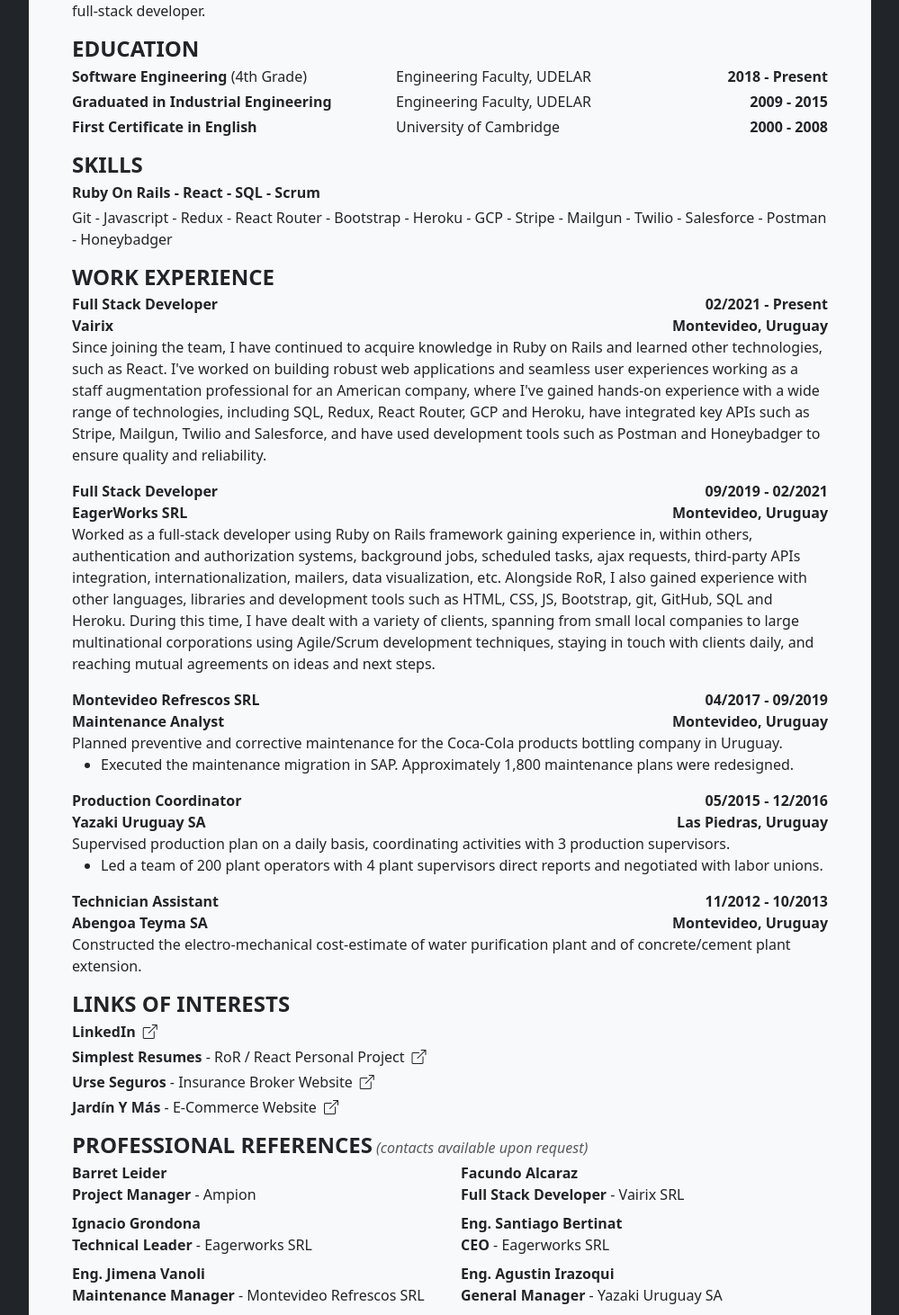
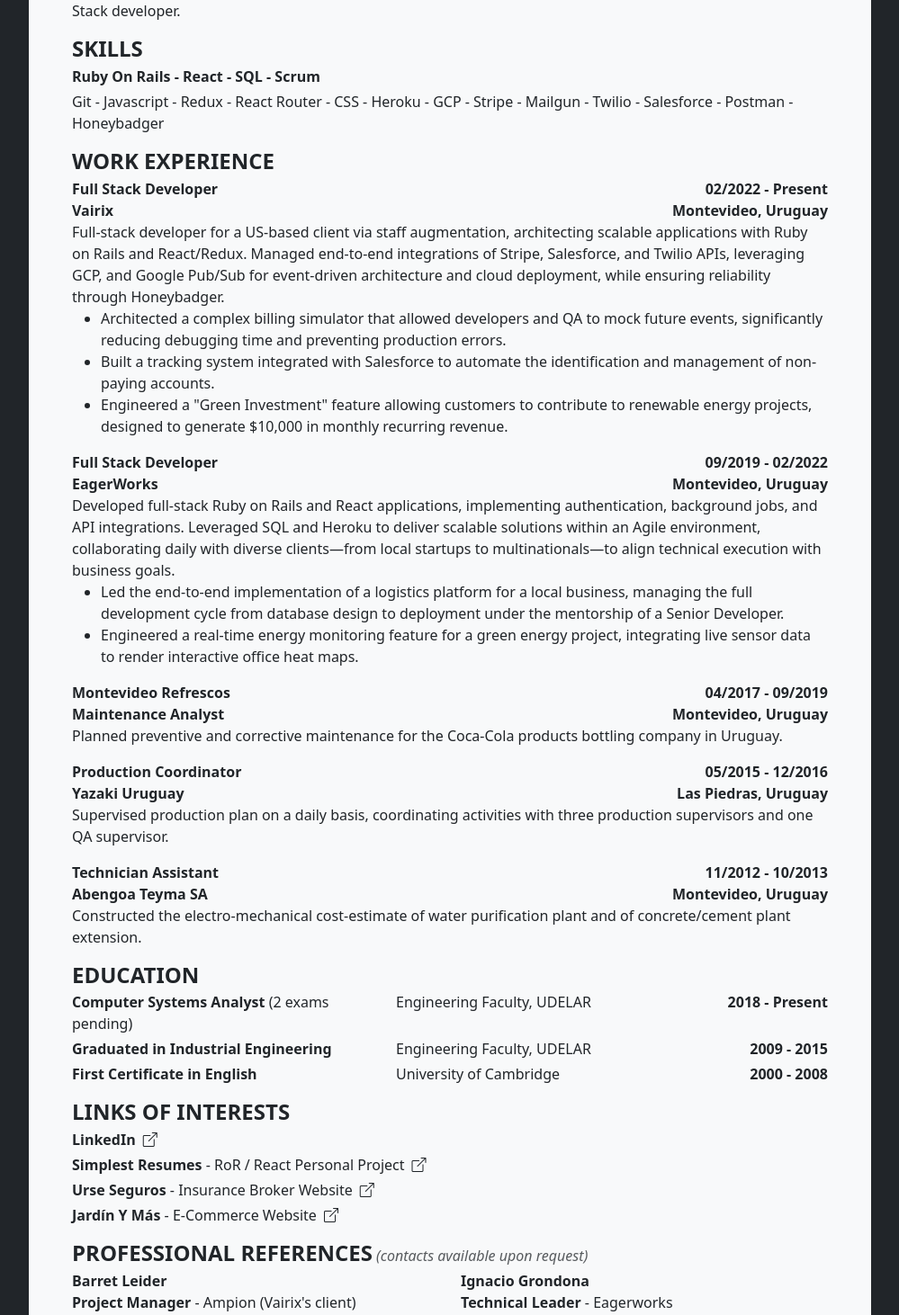
Before and after one commit to MartinSugasti/my-website, a React (Vite) app: page / in a window 1280 px wide. Shown: the part 248-1710 px from the top of the page at 90% size, without its empty margins (140-1139 px from the left). Built offline with nearby package versions, Linux system fonts and the light colour scheme.

Commit message:
Update resume (#3)

```diff
--- a/src/App/App.jsx
+++ b/src/App/App.jsx
@@ -14,6 +14,7 @@
     </div>
 
     {/* Personal Information */}
+    <div>
       <div className="row text-center mt-3">
         <span className="col-12 col-md-4 card-text">
           <i className="bi bi-envelope-at me-2" />
@@ -32,42 +33,21 @@
       </div>
 
       <p className="mt-3 mb-0">
-      I am an industrial engineer, with experience working in supply chain. However, due to vocational preferences, I decided on a change in my professional profile and started studying Software Engineering and working as a full-stack developer.
+        I am an industrial engineer, with experience working in supply chain. However, due to vocational preferences, I decided on a change in my professional profile and started studying Software Engineering and working as a Full Stack developer.
       </p>
-
-    {/* Education */}
-    <h4 className="fw-semibold mt-3 mb-0">EDUCATION</h4>
-
-    <div className="row mt-1">
-      <p className="col-12 col-md-5 mb-0">
-        <span className="fw-semibold">Software Engineering</span>
-        {' '}
-        (4th Grade)
-      </p>
-      <p className="col-12 col-md-4 mb-0">Engineering Faculty, UDELAR</p>
-      <p className="col-12 col-md-3 mb-0 fw-bold text-md-end">2018 - Present</p>
-    </div>
-
-    <div className="row mt-2 mt-md-1">
-      <p className="col-12 col-md-5 mb-0 fw-semibold">Graduated in Industrial Engineering</p>
-      <p className="col-12 col-md-4 mb-0">Engineering Faculty, UDELAR</p>
-      <p className="col-12 col-md-3 mb-0 fw-bold text-md-end">2009 - 2015</p>
-    </div>
-
-    <div className="row mt-2 mt-md-1">
-      <p className="col-12 col-md-5 mb-0 fw-semibold">First Certificate in English</p>
-      <p className="col-12 col-md-4 mb-0"> University of Cambridge</p>
-      <p className="col-12 col-md-3 mb-0 fw-bold text-md-end">2000 - 2008</p>
     </div>
 
     {/* Skills */}
+    <div>
       <h4 className="fw-semibold mt-3 mb-0">SKILLS</h4>
 
       <p className="fw-semibold mt-1 mb-0">Ruby On Rails - React - SQL - Scrum</p>
 
-    <p className="mt-1 mb-0">Git - Javascript - Redux - React Router - Bootstrap - Heroku - GCP - Stripe - Mailgun - Twilio  - Salesforce - Postman - Honeybadger</p>
+      <p className="mt-1 mb-0">Git - Javascript - Redux - React Router - CSS - Heroku - GCP - Stripe - Mailgun - Twilio  - Salesforce - Postman - Honeybadger</p>
+    </div>
 
     {/* Work Experience */}
+    <div>
       <h4 className="fw-semibold mt-3 mb-0">WORK EXPERIENCE</h4>
 
       <div className="mt-1">
@@ -78,38 +58,47 @@
           </div>
 
           <div className="col-12 col-md-6">
-          <p className="mb-0 fw-bold text-md-end">02/2021 - Present</p>
+            <p className="mb-0 fw-bold text-md-end">02/2022 - Present</p>
             <p className="mb-0 fw-bold text-md-end">Montevideo, Uruguay</p>
           </div>
         </div>
 
         <p className="mb-0">
-        Since joining the team, I have continued to acquire knowledge in Ruby on Rails and learned other technologies, such as React. I've worked on building robust web applications and seamless user experiences working as a staff augmentation professional for an American company, where I've gained hands-on experience with a wide range of technologies, including SQL, Redux, React Router, GCP and Heroku, have integrated key APIs such as Stripe, Mailgun, Twilio and Salesforce, and have used development tools such as Postman and Honeybadger to ensure quality and reliability.
+          Full-stack developer for a US-based client via staff augmentation, architecting scalable applications with Ruby on Rails and React/Redux. Managed end-to-end integrations of Stripe, Salesforce, and Twilio APIs, leveraging GCP, and Google Pub/Sub for event-driven architecture and cloud deployment, while ensuring reliability through Honeybadger.
         </p>
+        <ul>
+          <li>Architected a complex billing simulator that allowed developers and QA to mock future events, significantly reducing debugging time and preventing production errors.</li>
+          <li>Built a tracking system integrated with Salesforce to automate the identification and management of non-paying accounts.</li>
+          <li>Engineered a "Green Investment" feature allowing customers to contribute to renewable energy projects, designed to generate $10,000 in monthly recurring revenue.</li>
+        </ul>
       </div>
 
       <div className="mt-3">
         <div className="row">
           <div className="col-12 col-md-6">
             <p className="mb-0 fw-bold">Full Stack Developer</p>
-          <p className="mb-0 fw-bold">EagerWorks SRL</p>
+            <p className="mb-0 fw-bold">EagerWorks</p>
           </div>
 
           <div className="col-12 col-md-6">
-          <p className="mb-0 fw-bold text-md-end">09/2019 - 02/2021</p>
+            <p className="mb-0 fw-bold text-md-end">09/2019 - 02/2022</p>
             <p className="mb-0 fw-bold text-md-end">Montevideo, Uruguay</p>
           </div>
         </div>
 
         <p className="mb-0">
-        Worked as a full-stack developer using Ruby on Rails framework gaining experience in, within others, authentication and authorization systems, background jobs, scheduled tasks, ajax requests, third-party APIs integration, internationalization, mailers, data visualization, etc. Alongside RoR, I also gained experience with other languages, libraries and development tools such as HTML, CSS, JS, Bootstrap, git, GitHub, SQL and Heroku. During this time, I have dealt with a variety of clients, spanning from small local companies to large multinational corporations using Agile/Scrum development techniques, staying in touch with clients daily, and reaching mutual agreements on ideas and next steps.
+          Developed full-stack Ruby on Rails and React applications, implementing authentication, background jobs, and API integrations. Leveraged SQL and Heroku to deliver scalable solutions within an Agile environment, collaborating daily with diverse clients—from local startups to multinationals—to align technical execution with business goals.
         </p>
+        <ul>
+          <li>Led the end-to-end implementation of a logistics platform for a local business, managing the full development cycle from database design to deployment under the mentorship of a Senior Developer.</li>
+          <li>Engineered a real-time energy monitoring feature for a green energy project, integrating live sensor data to render interactive office heat maps.</li>
+        </ul>
       </div>
 
       <div className="mt-3">
         <div className="row">
           <div className="col-12 col-md-6">
-          <p className="mb-0 fw-bold">Montevideo Refrescos SRL</p>
+            <p className="mb-0 fw-bold">Montevideo Refrescos</p>
             <p className="mb-0 fw-bold">Maintenance Analyst </p>
           </div>
 
@@ -122,16 +111,13 @@
         <p className="mb-0">
           Planned preventive and corrective maintenance for the Coca-Cola products bottling company in Uruguay.
         </p>
-      <ul>
-        <li>Executed the maintenance migration in SAP. Approximately 1,800 maintenance plans were redesigned.</li>
-      </ul>
       </div>
 
       <div className="mt-3">
         <div className="row">
           <div className="col-12 col-md-6">
             <p className="mb-0 fw-bold">Production Coordinator </p>
-          <p className="mb-0 fw-bold">Yazaki Uruguay SA</p>
+            <p className="mb-0 fw-bold">Yazaki Uruguay</p>
           </div>
 
           <div className="col-12 col-md-6">
@@ -141,11 +127,8 @@
         </div>
 
         <p className="mb-0">
-        Supervised production plan on a daily basis, coordinating activities with 3 production supervisors.
+          Supervised production plan on a daily basis, coordinating activities with three production supervisors and one QA supervisor.
         </p>
-      <ul>
-        <li>Led a team of 200 plant operators with 4 plant supervisors direct reports and negotiated with labor unions.</li>
-      </ul>
       </div>
 
       <div className="mt-3">
@@ -165,8 +148,37 @@
           Constructed the electro-mechanical cost-estimate of water purification plant and of concrete/cement plant extension.
         </p>
       </div>
+    </div>
+
+    {/* Education */}
+    <div>
+      <h4 className="fw-semibold mt-3 mb-0">EDUCATION</h4>
+
+      <div className="row mt-1">
+        <p className="col-12 col-md-5 mb-0">
+          <span className="fw-semibold">Computer Systems Analyst</span>
+          {' '}
+          (2 exams pending)
+        </p>
+        <p className="col-12 col-md-4 mb-0">Engineering Faculty, UDELAR</p>
+        <p className="col-12 col-md-3 mb-0 fw-bold text-md-end">2018 - Present</p>
+      </div>
+
+      <div className="row mt-2 mt-md-1">
+        <p className="col-12 col-md-5 mb-0 fw-semibold">Graduated in Industrial Engineering</p>
+        <p className="col-12 col-md-4 mb-0">Engineering Faculty, UDELAR</p>
+        <p className="col-12 col-md-3 mb-0 fw-bold text-md-end">2009 - 2015</p>
+      </div>
+
+      <div className="row mt-2 mt-md-1">
+        <p className="col-12 col-md-5 mb-0 fw-semibold">First Certificate in English</p>
+        <p className="col-12 col-md-4 mb-0"> University of Cambridge</p>
+        <p className="col-12 col-md-3 mb-0 fw-bold text-md-end">2000 - 2008</p>
+      </div>
+    </div>
 
     {/* Links Of Interests */}
+    <div>
       <h4 className="fw-semibold mt-3 mb-0">LINKS OF INTERESTS</h4>
 
       <p className="mt-1 mb-0">
@@ -218,6 +230,7 @@
           <i className="bi bi-box-arrow-up-right" />
         </a>
       </p>
+    </div>
 
     {/* References */}
     <div className="row mt-3">
@@ -235,29 +248,18 @@
           <p className="mb-0">
             <span className="fw-bold">Project Manager</span>
             {' - '}
-            Ampion
+            Ampion (Vairix's client)
           </p>
         </div>
 
         <div className="mt-2">
           <p className="mb-0">
-            <span className="fw-bold">Ignacio Grondona</span>
+            <span className="fw-bold">Joshua McGee</span>
           </p>
           <p className="mb-0">
-            <span className="fw-bold">Technical Leader</span>
+            <span className="fw-bold">Principal Software Engineer</span>
             {' - '}
-            Eagerworks SRL
-          </p>
-        </div>
-
-        <div className="mt-2">
-          <p className="mb-0">
-            <span className="fw-bold">Eng. Jimena Vanoli</span>
-          </p>
-          <p className="mb-0">
-            <span className="fw-bold">Maintenance Manager</span>
-            {' - '}
-            Montevideo Refrescos SRL
+            Ampion (Vairix's client)
           </p>
         </div>
       </div>
@@ -265,34 +267,23 @@
       <div className="col-12 col-md-6">
         <div className="mt-2 mt-md-1">
           <p className="mb-0">
-            <span className="fw-bold">Facundo Alcaraz</span>
+            <span className="fw-bold">Ignacio Grondona</span>
           </p>
           <p className="mb-0">
-            <span className="fw-bold"> Full Stack Developer</span>
+            <span className="fw-bold">Technical Leader</span>
             {' - '}
-            Vairix SRL
+            Eagerworks
           </p>
         </div>
 
         <div className="mt-2">
           <p className="mb-0">
-            <span className="fw-bold">Eng. Santiago Bertinat</span>
+            <span className="fw-bold">Valerio D'Angelo</span>
           </p>
           <p className="mb-0">
-            <span className="fw-bold">CEO</span>
+            <span className="fw-bold">Project Manager</span>
             {' - '}
-            Eagerworks SRL
-          </p>
-        </div>
-
-        <div className="mt-2">
-          <p className="mb-0">
-            <span className="fw-bold">Eng. Agustin Irazoqui</span>
-          </p>
-          <p className="mb-0">
-            <span className="fw-bold">General Manager</span>
-            {' - '}
-            Yazaki Uruguay SA
+            Pilio (Eagerworks's client)
           </p>
         </div>
       </div>
```
Also changed, not shown: 1 other file (tests, documents, lock files or other folders). Lines whose indentation alone changed are shown as unchanged.
